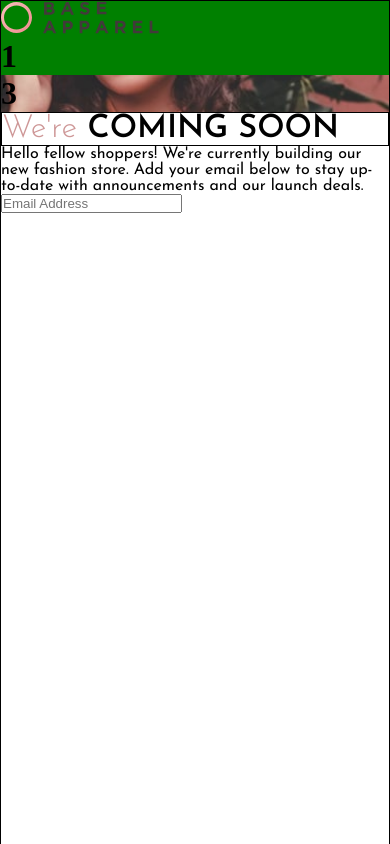
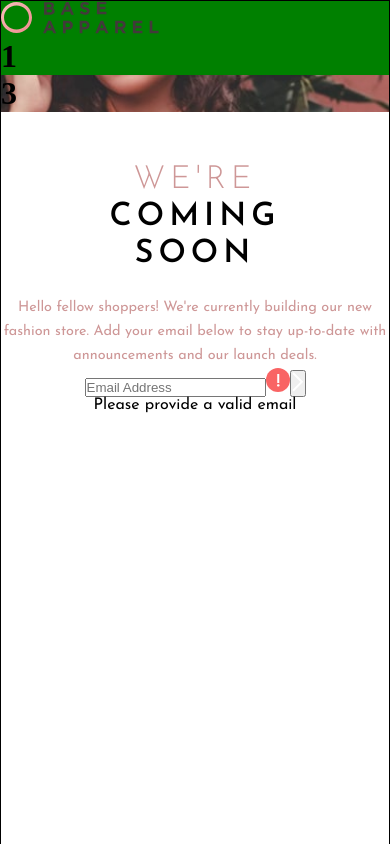
Before and after one commit to Nhoj-Plummer/base-apparel-challenge, a React (Create React App) app: page / in a window 390 px wide. Shown: the top 844 px of the page. Built offline with nearby package versions, Linux system fonts and the light colour scheme.

Commit message:
Making progress on mobile version

```diff
--- a/src/components/HeroData/herodata.css
+++ b/src/components/HeroData/herodata.css
@@ -12,11 +12,14 @@
 .hero-data-text-header {
   font-weight: 600;
   max-width: 100%;
-  border: 1px solid;
 }
 
 .hero-data-text-header span {
   font-weight: 300;
+  color: var(--desaturated-red);
+}
+
+.hero-data-text-description {
   color: var(--desaturated-red);
 }
 
@@ -31,41 +34,34 @@
 
   .hero-data_text-container {
     order: 3;
-    /* height: 40%;
-    padding: 1.5rem;
-    font-family: var(--font-family);
     text-align: center;
-    justify-content: center;
-    background: url("../../assets/bg-pattern-desktop.svg") center no-repeat;
-    border: 1px solid blue; */
+    /* background: center / cover no-repeat url("../../assets/bg-pattern-desktop.svg"); */
   }
 
-  /* .hero-data-text-header {
+  .hero-data-text-header {
     margin: auto;
-    margin-top: 2.5rem;
-    line-height: 3rem;
-    letter-spacing: 10px;
-    font-size: 50px;
-    font-weight: 600;
-    max-width: 100%;
-  } */
-
-  /* .hero-data-text-header span {
-    font-weight: 300;
-    color: var(--desaturated-red);
+    max-width: 70%;
+    letter-spacing: 0.313rem;
+    line-height: 2.3rem;
+    margin-top: 3.125rem;
   }
 
   .hero-data-text-description {
-    font-family: var(--font-family);
-  } */
+    margin: auto;
+    max-width: 100%;
+    line-height: 1.5rem;
+    font-size: .9rem;
+    margin-top: 1.5rem;
+  }
 
   .hero-data_image-container {
     order: 2;
     background-image: url("../../assets/hero-mobile.jpg");
     background-position: center center;
     background-size: cover;
-    background-color: red;
   }
+
+
 }
 /* Mobile Design Rules  End */
 
@@ -95,7 +91,4 @@
     width: 60%;
     /* background-color: blue; */
   }
-
-  .hero-data_text-container {
-  }
 }
--- a/src/components/HeroData/herodata.jsx
+++ b/src/components/HeroData/herodata.jsx
@@ -2,7 +2,8 @@ import React from "react"
 import HeroSection from "../HeroSection/herosection"
 import "./herodata.css"
 import Logo from "../../assets/logo.svg"
-
+import SubButton from "../../assets/icon-arrow.svg"
+import Error from "../../assets/icon-error.svg"
 
 const Herodata = () => {
   return (
@@ -13,11 +14,20 @@ const Herodata = () => {
       </div>
       <div className="hero-data_text-container">
         <h1 className="hero-data-text-header">
-          <span>We're</span> COMING SOON
+          <span>WE'RE</span> COMING SOON
         </h1>
         <p className="hero-data-text-description">Hello fellow shoppers! We're currently building our new fashion store. Add your email below to stay up-to-date with announcements and our launch deals.</p>
-        <form className="hero-data-text-form">
-          <input type="text" name="email" placeholder="Email Address"/>
+        <form>
+          <div className="hero-data-text-form">
+            <input type="email" name="email" placeholder="Email Address" required />
+            <label for="email">
+              <img src={Error} alt="error" />
+            </label>
+            <button type="submit">
+              <img src={SubButton} alt="button" />
+            </button>
+          </div>
+          <p>Please provide a valid email</p>
         </form>
       </div>
       <div className="hero-data_image-container">
```
